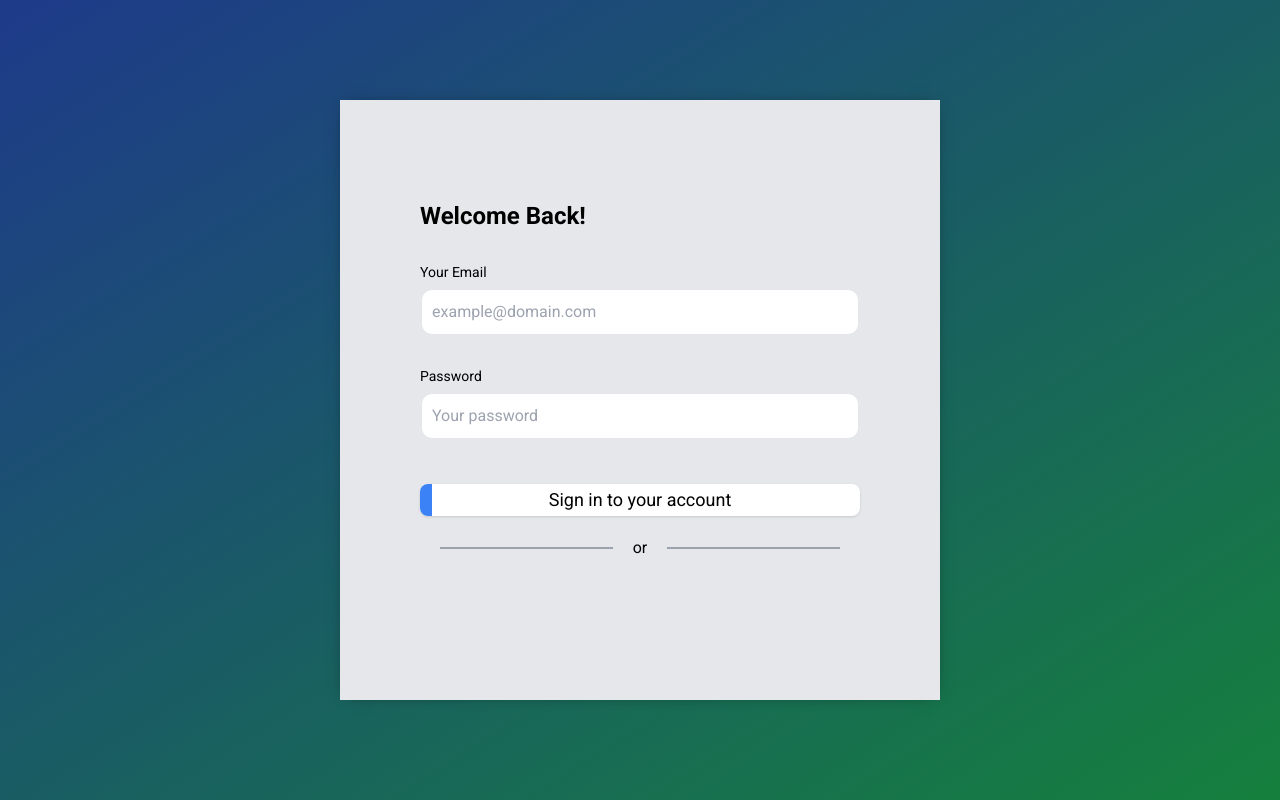
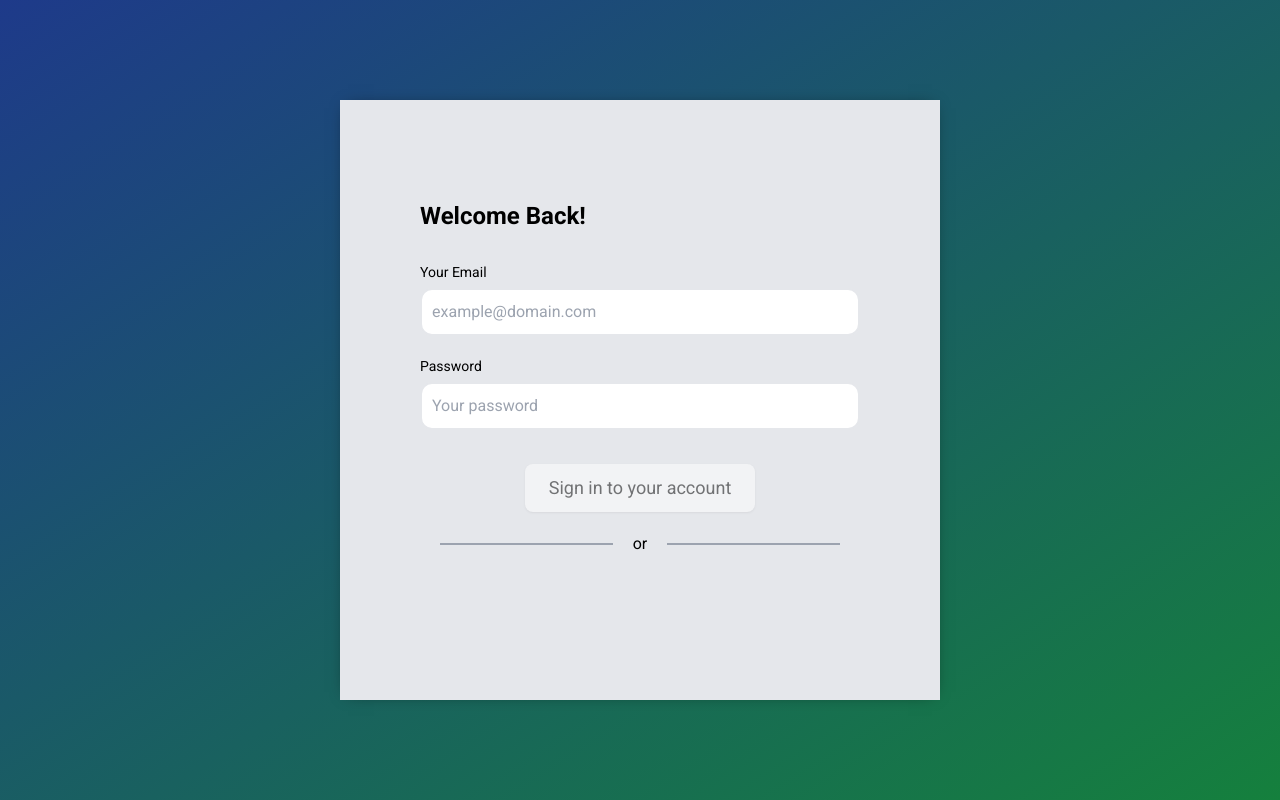
Before and after one commit to berkysr/react-social-media-app, a React (Create React App) app: page /sign-in in a window 1280 px wide. Built offline with nearby package versions, Linux system fonts and the light colour scheme.

Commit message:
feature: add form validation

```diff
--- /dev/null
+++ b/public/translations/en/error.json
@@ -0,0 +1,18 @@
+{
+  "error": {
+    "validation": {
+      "required": "This field is required.",
+      "email": {
+        "invalid": "Please enter a valid email format."
+      },
+      "password": {
+        "minCharacter": "Password should contain minimum of {{ minCharacterCount }} characters.",
+        "maxCharacter": "Password should contain maximum of {{ maxCharacterCount }} characters.",
+        "repeatingCharacters": "Password should not contain repeating numbers, letters, or special characters.",
+        "smallAndCapitalLetter": "Password should contain at least one small and one capital letter.",
+        "oneNumber": "Password should contain at least one number.",
+        "oneSpecialCharacter": "Password should contain at special character."
+      }
+    }
+  }
+}
--- a/src/components/InputField.tsx
+++ b/src/components/InputField.tsx
@@ -21,6 +21,7 @@ export default function FormInput({ label = '', type, name, onChange, value, hel
   return (
     <>
       <label className="text-sm">{label}</label>
+
       <input
         id={id}
         type={type}
@@ -30,7 +31,8 @@ export default function FormInput({ label = '', type, name, onChange, value, hel
         className="border-solid rounded-xl border-grey border-2 p-2.5 mt-1.5 focus:mt-[-50] focus:border-blue-500 focus:outline-none"
         placeholder={placeHolder}
       />
-      {helperText ? <p>{helperText}</p> : null}
+
+      {helperText ? <p className="text-red-600 pt-2">{helperText}</p> : null}
     </>
   );
 }
--- a/src/helper/enums/enums.ts
+++ b/src/helper/enums/enums.ts
@@ -3,3 +3,8 @@ export enum PageNames {
   PROFILE = 'profile',
   SIGN_IN = 'sign-in',
 }
+
+export enum SignInPageFields {
+  EMAIL = 'email',
+  PASSWORD = 'password',
+}
--- a/src/helper/utils/constants.ts
+++ b/src/helper/utils/constants.ts
@@ -1 +1,2 @@
 export const GOOGLE_CLIENT_ID = '863241284462-dgoi5hg4g19rmlltglij8dlinbe8kkav.apps.googleusercontent.com';
+export const [minCharacterCount, maxCharacterCount] = [8, 16];
--- /dev/null
+++ b/src/helper/utils/validationFunctions.ts
@@ -0,0 +1,27 @@
+export const repeatingCharacter: (value: string) => boolean = (value) => {
+  const arrayOfValue = value.split('');
+
+  return arrayOfValue.some((arrayValue, index) => {
+    return arrayValue === arrayOfValue[index - 1] || arrayValue === arrayOfValue[index + 1];
+  });
+};
+
+export const atLeastOneCapitalorSmallLetter: (value: string) => boolean = (value) => {
+  const letterArray = value.split('').filter((character) => character.match(/^[A-Za-z]+$/));
+  const isUpperCase = letterArray.some((letter) => letter === letter.toUpperCase());
+  const isLowerCase = letterArray.some((letter) => letter === letter.toLowerCase());
+
+  return isLowerCase && isUpperCase;
+};
+
+export const atLeastOneNumber: (value: string) => boolean = (value) => {
+  const letterArray = value.split('');
+
+  return letterArray.some((letter) => (Number(letter) ? true : false));
+};
+
+export const atLeastOneSpecialCharacter: (value: string) => boolean = (value) => {
+  const letterArray = value.split('').filter((character) => !character.match(/\w+/));
+
+  return letterArray.length > 0;
+};
--- a/src/i18n.ts
+++ b/src/i18n.ts
@@ -24,7 +24,7 @@ i18n
     supportedLngs: ['en', 'tr'],
     fallbackLng: 'en',
     defaultNS: 'common',
-    ns: ['common'],
+    ns: ['common', 'error'],
     debug: false,
     returnObjects: true,
   });
--- a/src/pages/Login.tsx
+++ b/src/pages/Login.tsx
@@ -4,23 +4,83 @@ import { CredentialResponse, GoogleLogin } from '@react-oauth/google';
 import { useTranslation } from 'react-i18next';
 import jwt_decode from 'jwt-decode';
 import { useFormik } from 'formik';
-import validationSchema from '../shared/formValidations';
 import { Box } from '@mui/material';
+import { SignInPageFields } from '../helper/enums/enums';
+import { minCharacterCount, maxCharacterCount } from '../helper/utils/constants';
+import {
+  repeatingCharacter,
+  atLeastOneCapitalorSmallLetter,
+  atLeastOneNumber,
+  atLeastOneSpecialCharacter,
+} from '../helper/utils/validationFunctions';
+import * as Yup from 'yup';
 
 export default function Login() {
   const { t } = useTranslation();
+
+  const validationSchema = Yup.object().shape({
+    email: Yup.string().required(t('error:error.validation.required')).email(t('error:error.validation.email.invalid')),
+    password: Yup.string()
+      .required(t('error:error.validation.required'))
+      .test(
+        SignInPageFields.PASSWORD,
+        () => t('error:error.validation.password.repeatingCharacters'),
+        (value) => {
+          if (value) {
+            return !repeatingCharacter(value);
+          }
+
+          return false;
+        },
+      )
+      .test(
+        SignInPageFields.PASSWORD,
+        () => t('error:error.validation.password.smallAndCapitalLetter'),
+        (value) => {
+          if (value) {
+            return atLeastOneCapitalorSmallLetter(value);
+          }
+
+          return false;
+        },
+      )
+      .test(
+        SignInPageFields.PASSWORD,
+        () => t('error:error.validation.password.oneNumber'),
+        (value) => {
+          if (value) {
+            return atLeastOneNumber(value);
+          }
+
+          return false;
+        },
+      )
+      .test(
+        SignInPageFields.PASSWORD,
+        () => t('error:error.validation.password.oneSpecialCharacter'),
+        (value) => {
+          if (value) {
+            return atLeastOneSpecialCharacter(value);
+          }
+
+          return false;
+        },
+      )
+      .min(minCharacterCount, t('error:error.validation.password.minCharacter', { minCharacterCount }))
+      .max(maxCharacterCount, t('error:error.validation.password.maxCharacter', { maxCharacterCount })),
+  });
+
   const formik = useFormik({
     initialValues: {
-      firstName: '',
-      lastName: '',
       email: '',
       password: '',
-      confirmPassword: '',
     },
-    validationSchema: validationSchema,
+    validationSchema,
     onSubmit: (values, { resetForm }) => {
       console.log(values);
+      resetForm();
     },
+    isInitialValid: true,
   });
 
   return (
@@ -30,52 +90,74 @@ export default function Login() {
       justifyContent="center"
       className="w-screen h-screen items-center justify-center bg-gradient-to-tl from-green-700 to-blue-900"
     >
-      <div className="shadow-card w-[75vh] h-[75vh] flex justify-center flex-col p-20 bg-gray-200">
+      <form onSubmit={formik.handleSubmit}>
+        <Box
+          display="flex"
+          flexDirection="column"
+          justifyItems="center"
+          p={10}
+          className="shadow-card w-[75vh] h-[75vh] bg-gray-200"
+        >
           <h1 className="text-2xl font-bold py-5">{t('pages.login.welcome')}</h1>
 
-        <div className="flex align-center justify-center flex-col py-2.5 w-full">
+          <Box
+            display="flex"
+            justifyContent="center"
+            flexDirection="column"
+            className="justify-center flex-col py-2.5 w-full"
+          >
             <FormInput
-            id="email"
-            type="email"
-            name="email"
+              id={SignInPageFields.EMAIL}
+              type={SignInPageFields.EMAIL}
+              name={SignInPageFields.EMAIL}
               value={formik.values.email}
               placeHolder="example@domain.com"
               label={t('pages.login.email')}
               helperText={formik.errors.email ? formik.errors.email : ''}
               onChange={formik.handleChange}
             ></FormInput>
-        </div>
+          </Box>
 
-        <div className="flex align-center justify-center flex-col py-2.5 w-full">
-          <div className="flex align-center justify-center flex-col py-2.5 w-full">
+          <Box className="flex align-center justify-center flex-col py-2.5 w-full">
             <FormInput
-              id="password"
-              type="password"
-              name="password"
+              id={SignInPageFields.PASSWORD}
+              type={SignInPageFields.PASSWORD}
+              name={SignInPageFields.PASSWORD}
               value={formik.values.password}
               placeHolder="Your password"
               label={t('pages.login.password')}
               helperText={formik.errors.password ? formik.errors.password : ''}
               onChange={formik.handleChange}
             ></FormInput>
-          </div>
-        </div>
+          </Box>
 
-        <button className="group relative h-12 w-full overflow-hidden rounded-lg bg-white text-lg shadow mt-6">
+          <Box className="flex align-start justify-center w-auto">
+            <button
+              className={`group relative h-12 w-auto !overflow-hidden !rounded-lg !bg-white !text-lg shadow !mt-6 !px-6 select-none ${
+                !formik.dirty || !formik.isValid ? 'opacity-50 !bg-gray' : ''
+              }`}
+              type="submit"
+              disabled={!formik.dirty || !formik.isValid}
+            >
+              {formik.dirty && formik.isValid ? (
                 <div className="absolute inset-0 w-3 bg-blue-500 transition-all duration-[250ms] ease-out group-hover:w-full"></div>
+              ) : null}
 
-          <span className="relative text-black group-hover:text-white">{t('button.signIn')}</span>
+              <p className={`relative text-black  ${formik.dirty && formik.isValid ? 'group-hover:text-white' : ''}`}>
+                {t('button.signIn')}
+              </p>
             </button>
+          </Box>
 
-        <div className="flex flex-column items-center m-5">
+          <Box className="flex flex-column items-center m-5">
             <div className="flex-[4] border-gray-400 border h-[2px]"></div>
 
             <div className="flex[2] mx-5">{t('pages.login.or')}</div>
 
             <div className="flex-[4] border-gray-400 border h-[2px]"></div>
-        </div>
+          </Box>
 
-        <div className="flex flex-row justify-evenly">
+          <Box className="flex flex-row justify-evenly">
             <GoogleLogin
               onSuccess={(credentialResponse: CredentialResponse) => {
                 if (credentialResponse) {
@@ -85,8 +167,9 @@ export default function Login() {
                 }
               }}
             />
-        </div>
-      </div>
+          </Box>
+        </Box>
+      </form>
     </Box>
   );
 }
--- a/src/shared/formValidations.ts
+++ /dev/null
@@ -1,8 +0,0 @@
-import * as Yup from 'yup';
-
-const validationSchema = Yup.object().shape({
-  email: Yup.string().email('Please enter a valid email').required('This field is required'),
-  password: Yup.string().required('This field is required').min(8, 'Pasword must be 8 or more characters'),
-});
-
-export default validationSchema;
```
Also changed, not shown: public/translations/tr/error.json (added, +18 -0 lines). Lines whose indentation alone changed are shown as unchanged.
